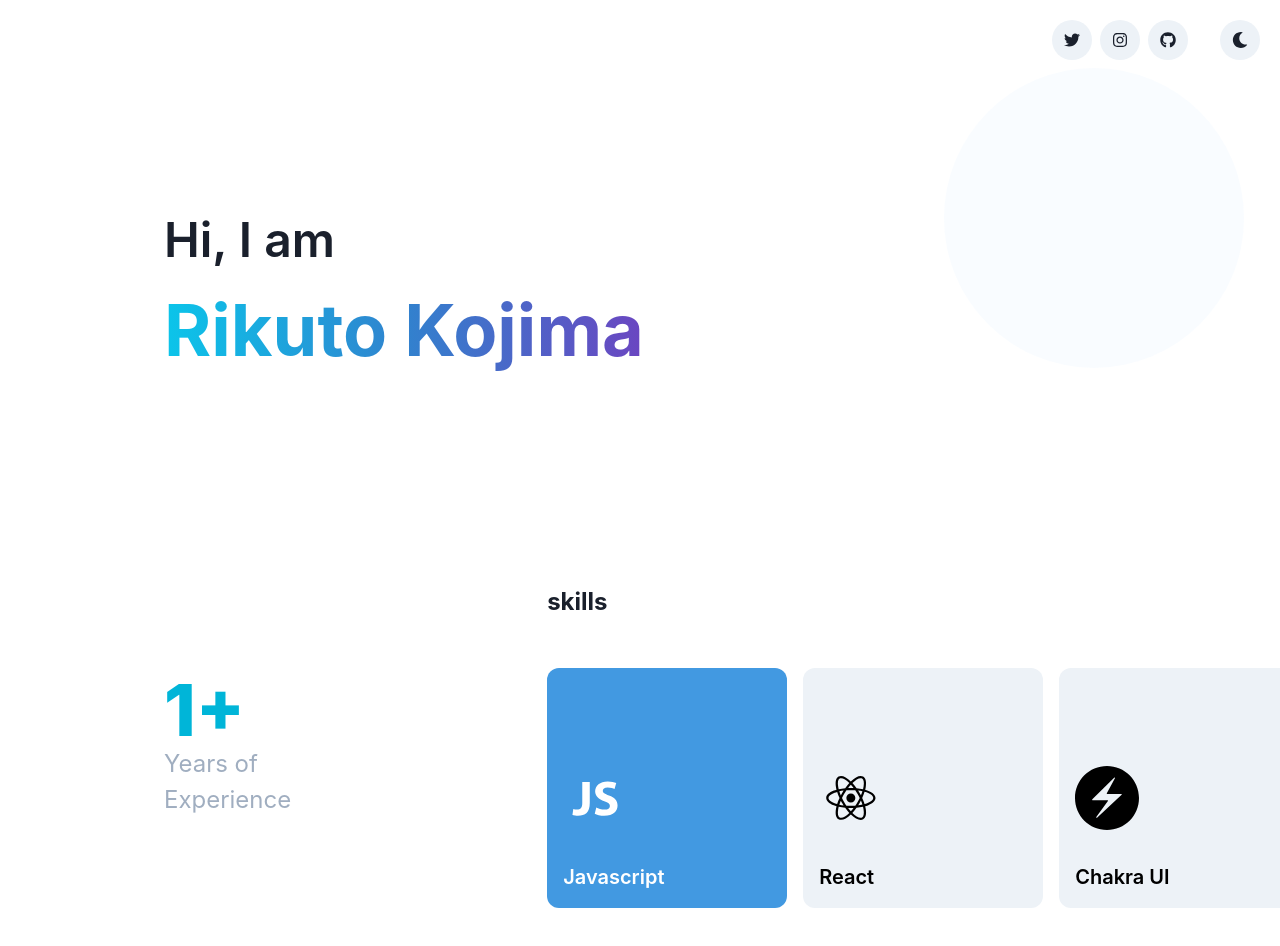
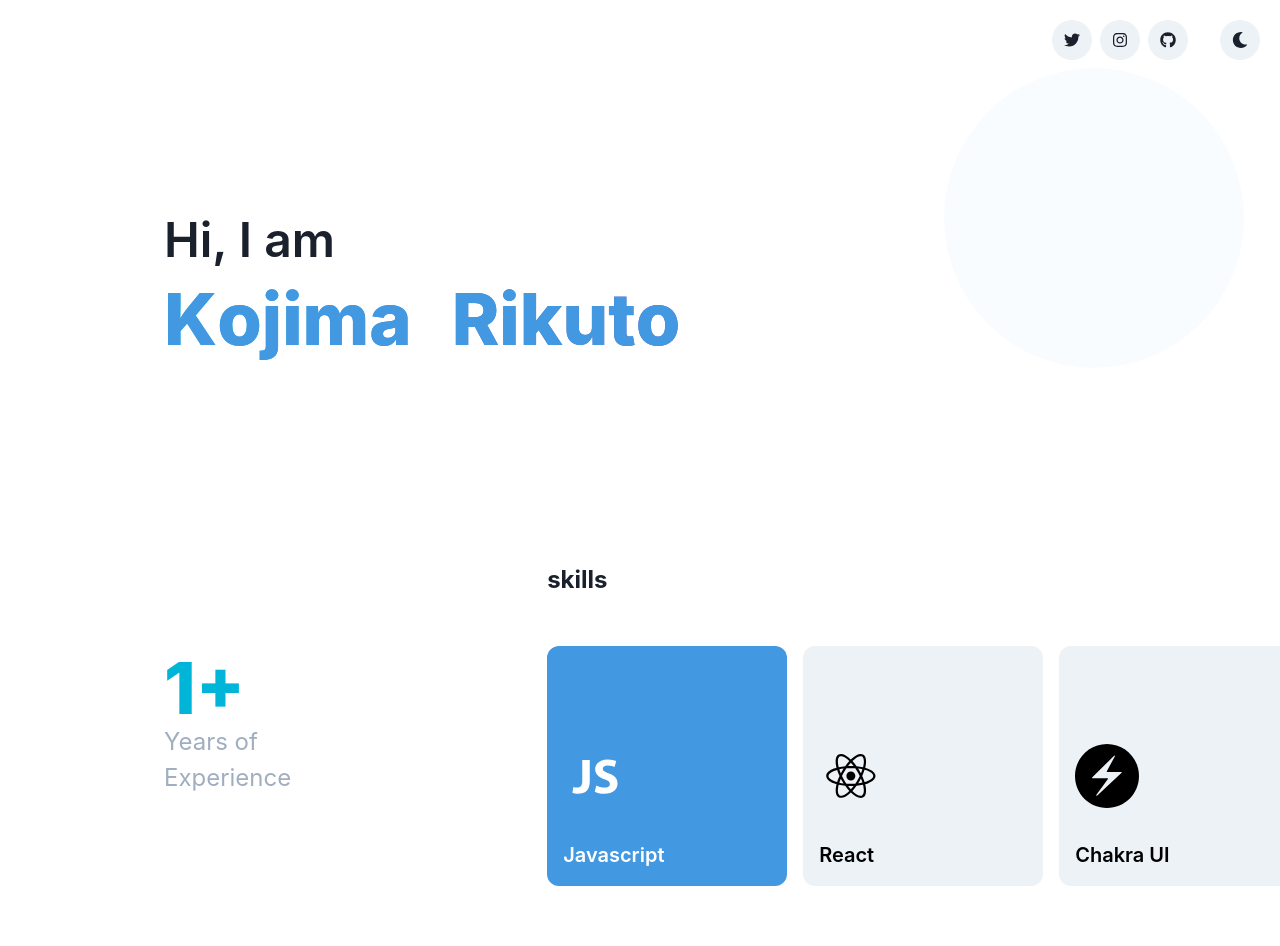
Before and after one commit to RickTurbo/Portfolio, a React (Create React App) app: page / in a window 1280 px wide. Shown: the top 946 px of the page. Built offline with nearby package versions, Linux system fonts and the light colour scheme.

Commit message:
文字アニメーションの追加

```diff
--- a/package.json
+++ b/package.json
@@ -15,7 +15,8 @@
     "react": "17.0.2",
     "react-dom": "17.0.2",
     "react-icons": "4.3.1",
-    "react-scripts": "4.0.0"
+    "react-scripts": "4.0.0",
+    "react-spinners": "^0.11.0"
   },
   "devDependencies": {
     "@babel/runtime": "7.13.8",
--- a/src/components/Header.js
+++ b/src/components/Header.js
@@ -11,7 +11,14 @@ import {
   useMediaQuery,
 } from "@chakra-ui/react";
 import React from "react";
-import { fadeInUp, MotionBox, MotionContainer } from "../animations/variants";
+import {
+  fadeInRight,
+  fadeInUp,
+  MotionBox,
+  MotionContainer,
+  MotionFlex,
+  MotionHeading,
+} from "../animations/variants";
 
 const transition = { duration: 1.4, ease: [0.6, 0.01, -0.05, 0.9] };
 
@@ -37,11 +44,12 @@ export const letter = {
   visible: {
     y: 0,
     opacity: 1,
-    transition: { duration: 1, ...transition, type: "spring", bounce: 0.6 },
+    transition: { duration: 1, ...transition, type: "spring", bounce: 0.4 },
   },
 };
 
 function Header() {
+
   const { colorMode } = useColorMode();
   const isDark = colorMode === "dark";
 
@@ -64,21 +72,42 @@ function Header() {
           p={isNotSmallerScreen ? "32" : "0"}
           alignSelf="flex-start"
         >
-          <Box mt={isNotSmallerScreen ? "0" : 16}>
-            <MotionBox variants={fadeInUp}>
-              <MotionBox fontSize="5xl" fontWeight="semibold">
+          <MotionBox mt={isNotSmallerScreen ? "0" : 16}>
+            <MotionBox>
+              <MotionBox fontSize="5xl" fontWeight="semibold" variants={fadeInRight}>
                 Hi, I am
               </MotionBox>
-              <MotionBox
-                fontSize="7xl"
-                fontWeight="bold"
+              <MotionHeading
+                bgClip="text"
+                fontSize={{
+                  sm: "4xl",
+                  md: "7xl",
+                  lg: "7xl",
+                  xl: "7xl",
+                  base: "4xl",
+                }}
+                color="blue.400"
+                fontWeight="extrabold"
                 bgGradient="linear(to-r, cyan.400,blue.500,purple.600)"
-                bgClip="text"
               >
-                Rikuto Kojima
-              </MotionBox>
+                <MotionFlex variants={Name}>
+                  <MotionBox variants={letter}>K</MotionBox>
+                  <MotionBox variants={letter}>o</MotionBox>
+                  <MotionBox variants={letter}>j</MotionBox>
+                  <MotionBox variants={letter}>i</MotionBox>
+                  <MotionBox variants={letter}>m</MotionBox>
+                  <MotionBox variants={letter}>a</MotionBox>
+                  <MotionBox variants={letter} mr={10}></MotionBox>
+                  <MotionBox variants={letter}>R</MotionBox>
+                  <MotionBox variants={letter}>i</MotionBox>
+                  <MotionBox variants={letter}>k</MotionBox>
+                  <MotionBox variants={letter}>u</MotionBox>
+                  <MotionBox variants={letter}>t</MotionBox>
+                  <MotionBox variants={letter}>o</MotionBox>
+                </MotionFlex>
+              </MotionHeading>
             </MotionBox>
-          </Box>
+          </MotionBox>
 
           <Image
             alignSelf="center"
```
Also changed, not shown: src/App.js (line endings or trailing spaces), 1 other file (tests, documents, lock files or other folders).
